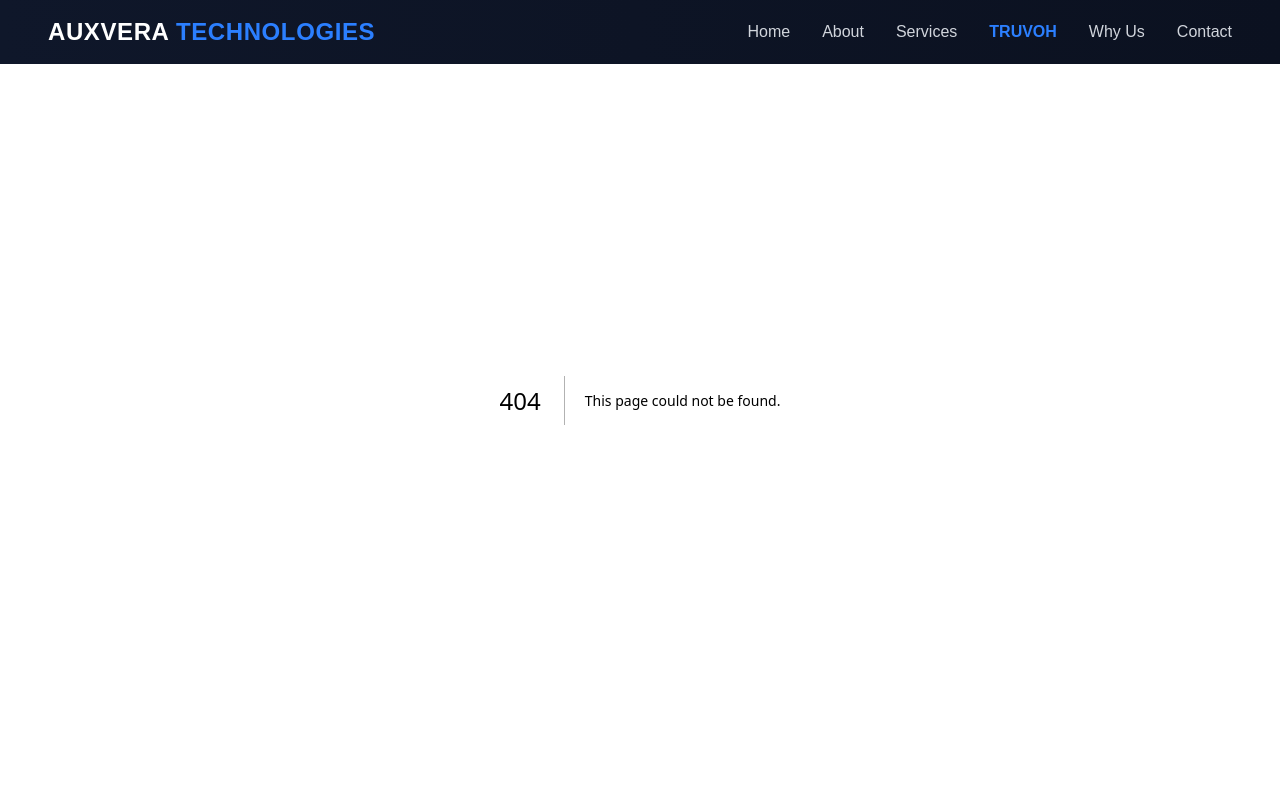
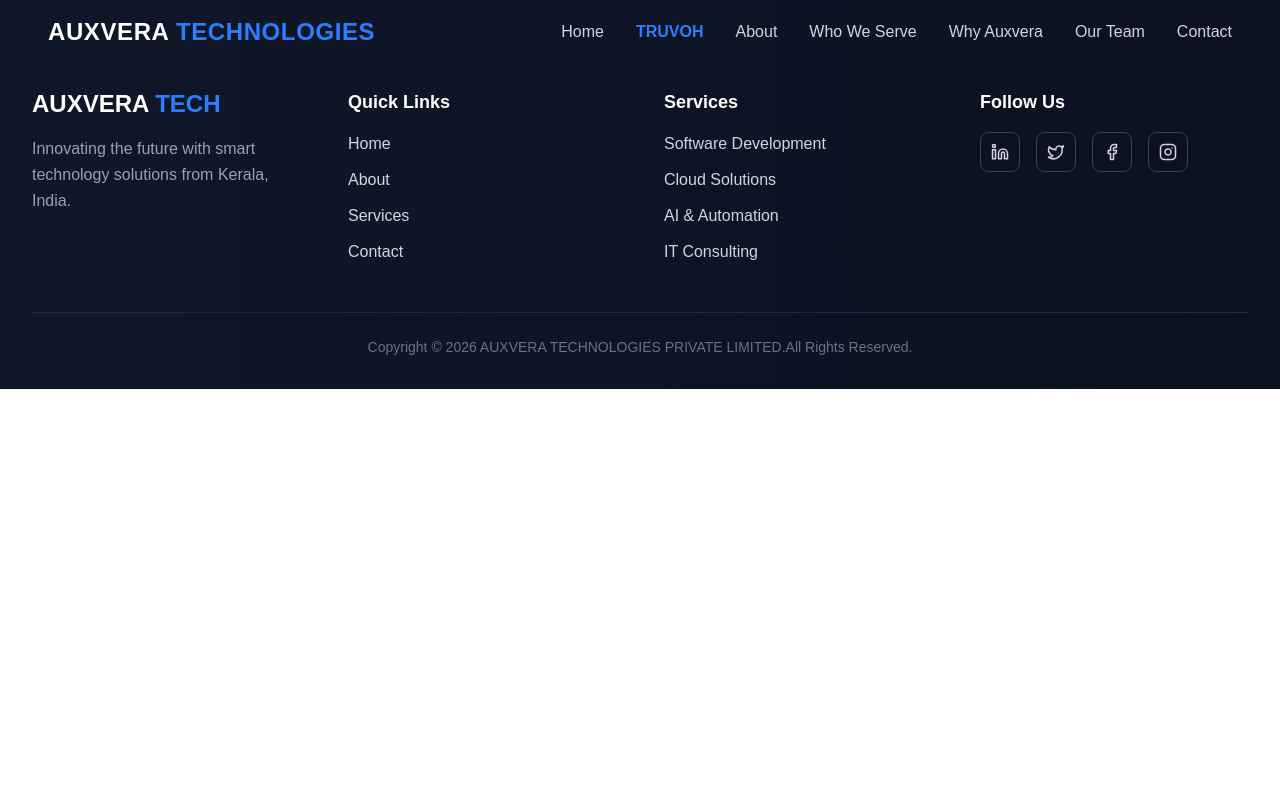
Before and after one commit to srileksh/Auxvera, a Next.js app: page /ourteam in a window 1280 px wide. Before the commit this address had no page. Shown: the top 800 px of the page. Built offline with nearby package versions, Linux system fonts and the light colour scheme.

Commit message:
server settings

```diff
--- /dev/null
+++ b/src/app/ourteam/page.js
@@ -0,0 +1,9 @@
+import React from 'react'
+
+function page() {
+  return (
+    <div>page</div>
+  )
+}
+
+export default page
--- a/src/app/page.js
+++ b/src/app/page.js
@@ -5,18 +5,16 @@ import ProductSection from "@/components/ProductSection";
 import ServicesSection from "@/components/ServiceSection";
 import WhyUsSection from "@/components/WhyUsSection";
 
-
 export default function Home() {
   return (
     <div>
-      <HomeSection/>
-      <AboutSection/>
-      <ServicesSection/>
-      <ProductSection/>
-      <WhyUsSection/>
-      <ContactSection/>
+      <HomeSection />
+      <ProductSection />
+
+      <AboutSection />
+      <ServicesSection />
+      <WhyUsSection />
+      <ContactSection />
     </div>
-
-
   );
 }
--- a/src/components/Navbar.jsx
+++ b/src/components/Navbar.jsx
@@ -29,6 +29,16 @@ export default function Navbar() {
             </Link>
           </li>
 
+                    <li>
+            <Link
+              href="/truvoh"
+              className="text-blue-500 font-semibold hover:text-white transition"
+            >
+              TRUVOH
+            </Link>
+          </li>
+
+
           <li>
             <Link href="/about" className="hover:text-white transition">
               About
@@ -36,25 +46,23 @@ export default function Navbar() {
           </li>
 
           <li>
-            <Link href="/services" className="hover:text-white transition">
-              Services
+            <Link href="/whoweserve" className="hover:text-white transition">
+              Who We Serve
             </Link>
           </li>
 
+
           <li>
-            <Link
-              href="/product"
-              className="text-blue-500 font-semibold hover:text-white transition"
-            >
-              TRUVOH
+            <Link href="/whyauxvera" className="hover:text-white transition">
+              Why Auxvera
+            </Link>
+          </li>
+                    <li>
+            <Link href="/ourteam" className="hover:text-white transition">
+              Our Team
             </Link>
           </li>
 
-          <li>
-            <Link href="/why-us" className="hover:text-white transition">
-              Why Us
-            </Link>
-          </li>
 
           <li>
             <Link href="/contact" className="hover:text-white transition">
@@ -81,25 +89,36 @@ export default function Navbar() {
               Home
             </Link>
 
-            <Link href="/about" onClick={closeMenu} className="hover:text-white">
-              About
-            </Link>
-
-            <Link href="/services" onClick={closeMenu} className="hover:text-white">
-              Services
-            </Link>
-
-            <Link
-              href="/product"
+                        <Link
+              href="/truvoh"
               onClick={closeMenu}
               className="text-blue-500 font-semibold"
             >
               TRUVOH
             </Link>
 
-            <Link href="/why-us" onClick={closeMenu} className="hover:text-white">
-              Why Us
+
+            <Link href="/about" onClick={closeMenu} className="hover:text-white">
+              About
             </Link>
+
+            <Link href="/whoweserve" onClick={closeMenu} className="hover:text-white">
+              Who We Serve
+            </Link>
+
+
+            <Link href="/whyauxvera" onClick={closeMenu} className="hover:text-white">
+              Why Auxvera
+            </Link>
+
+                        <Link
+              href="/ourteam"
+              onClick={closeMenu}
+              className="text-blue-500 font-semibold"
+            >
+              TRUVOH
+            </Link>
+
 
             <Link href="/contact" onClick={closeMenu} className="hover:text-white">
               Contact
--- /dev/null
+++ b/src/components/OurTeamSection.jsx
@@ -0,0 +1,9 @@
+import React from 'react'
+
+function OurTeamSection() {
+  return (
+    <div>OurTeamSection</div>
+  )
+}
+
+export default OurTeamSection
```
Also changed, not shown: src/app/truvoh/page.js (renamed from src/app/product/page.js), src/app/whoweserve/page.js (renamed from src/app/services/page.js), src/app/whyauxvera/page.js (renamed from src/app/why-us/page.js).
